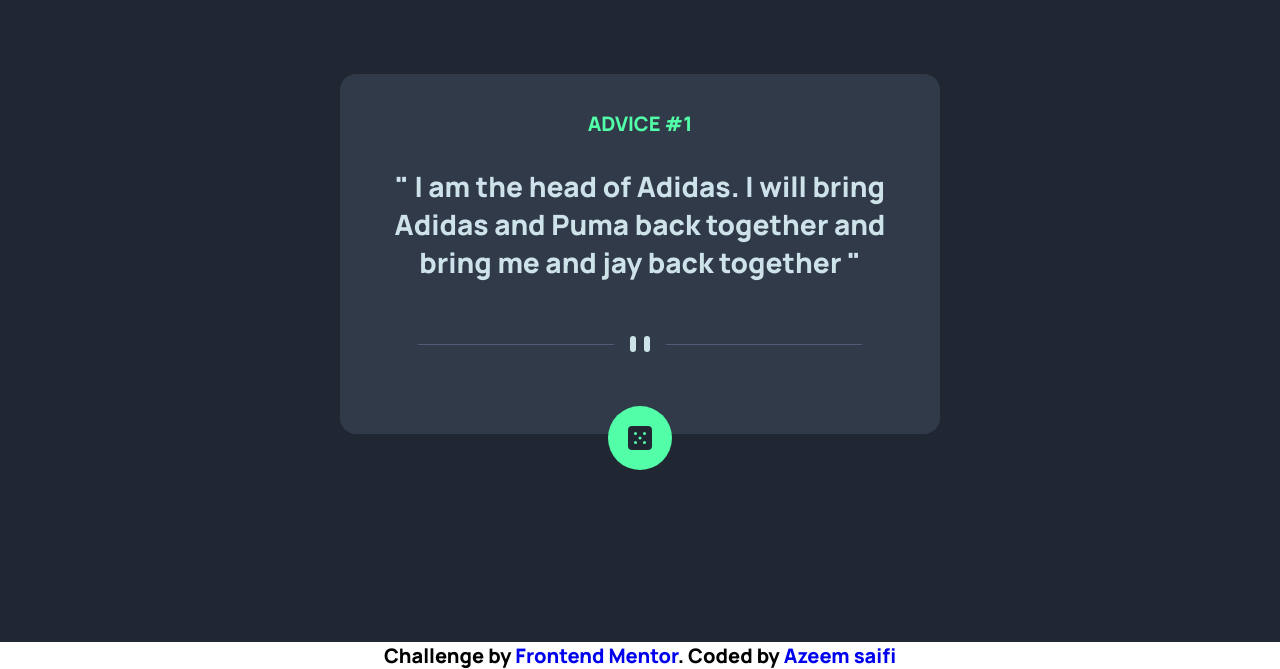
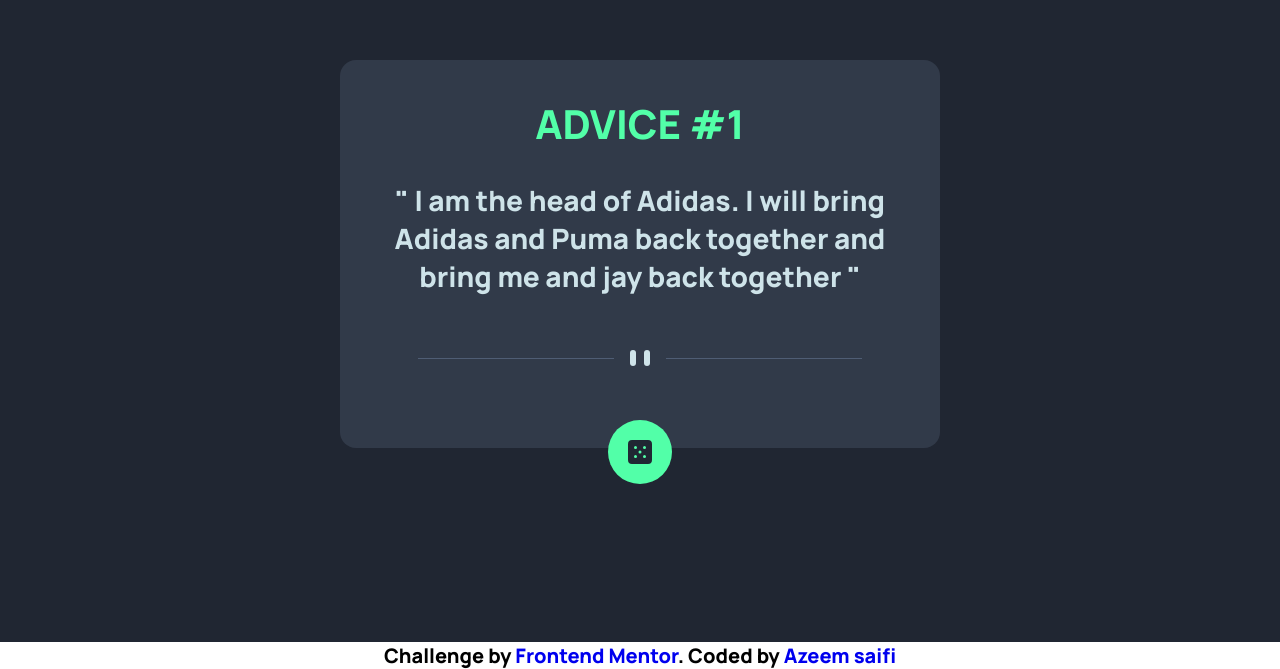
Before and after one commit to saifion33/advice-generator-app, a plain HTML site: page index.html in a window 1280 px wide. Shown: the part 134-803 px from the top of the page. Drawn offline with Linux system fonts and the light colour scheme.

Commit message:
Update index.html

```diff
--- a/index.html
+++ b/index.html
@@ -16,7 +16,7 @@
 <body>
     <main>
         <div class="card">
-            <div id="advice-id">ADVICE #1</div>
+            <h1 id="advice-id">ADVICE #1</h1>
             <div id="quotes-container">
                 <p id="quotes-text">
                     " I am the head of Adidas. I will bring Adidas and Puma back together and bring me and jay back together "
```
